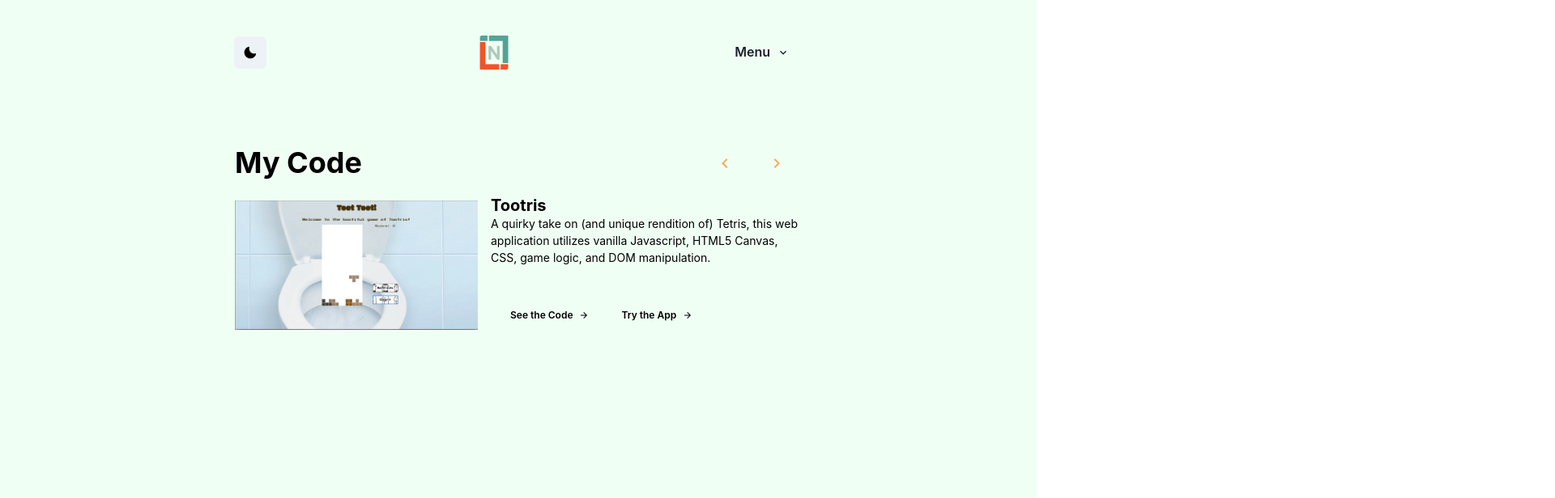
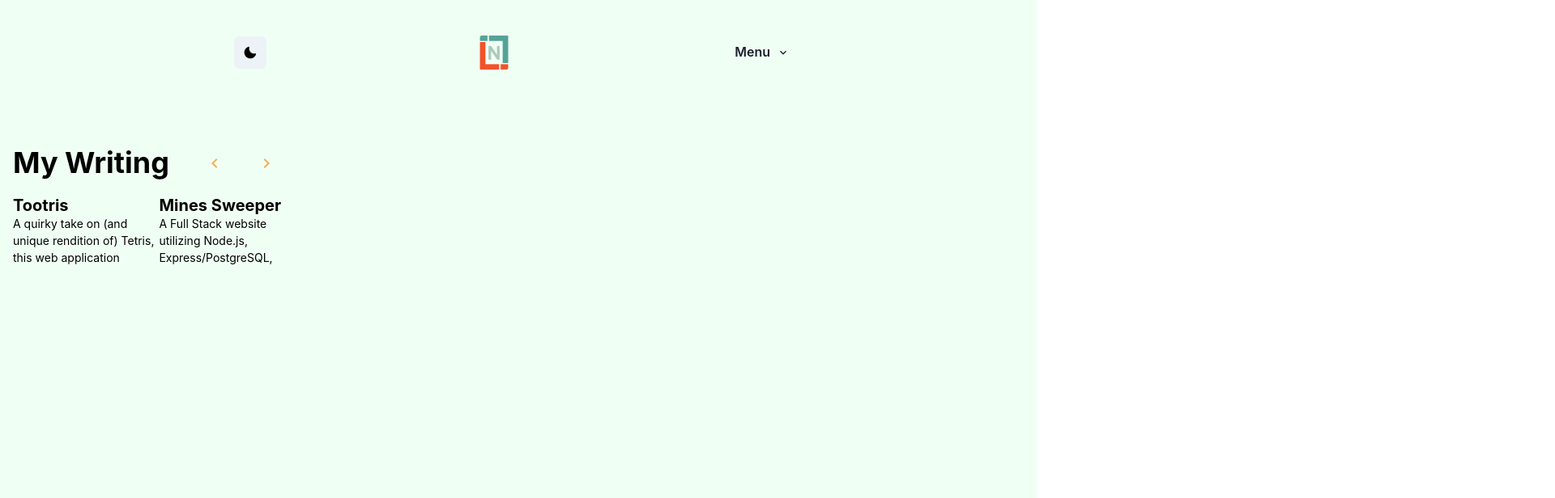
Before and after one commit to xlnl/lam-portfolio, a Next.js app: page /research in a window 1280 px wide. Shown: the top 616 px of the page at 81% size, 1920 px wide, since content can reach past the window. Built offline with nearby package versions, Linux system fonts and the light colour scheme.

Commit message:
working through styling

```diff
--- a/pages/projects.js
+++ b/pages/projects.js
@@ -93,8 +93,11 @@ export default function Projects() {
             totalSlides={4}
             infinite="true"
           >
-            <HStack spacing={400}>
+              <HStack spacing={400} maxWidth="800px">
+                  <Box>
                       <Heading>My Code</Heading>
+                  </Box>
+                  <Box>
                       <HStack p={5}>
                           <Button size="md" variant="ghost" color="orange.300">
                               <ButtonBack><ChevronLeftIcon w={6} h={6}/></ButtonBack>
@@ -103,6 +106,7 @@ export default function Projects() {
                               <ButtonNext><ChevronRightIcon w={6} h={6}/></ButtonNext>
                           </Button>
                       </HStack>
+                  </Box>
               </HStack>
             <Slider>
               <Slide index={0}>
--- a/pages/research.js
+++ b/pages/research.js
@@ -35,66 +35,60 @@ import {
         dark: 'red.800',
     }
 
-    const project1 = {
-      imageUrl: "../Tootris-app.png",
-      imageAlt: "Screenshot of Tootris Project",
-      gh: "https://github.com/xlnl/project-one-tetris",
-      dep: "https://xlnl.github.io/project-one-tetris/",
+    const paper1 = {
+        link: "https://xlnl.github.io/project-one-tetris/",
         title: "Tootris",
         description: "A quirky take on (and unique rendition of) Tetris, this web application utilizes vanilla Javascript, HTML5 Canvas, CSS, game logic, and DOM manipulation."
     }
 
-    const project2 = {
-      imageUrl: "../Mines-app.png",
-      imageAlt: "Screenshot of Mines Sweeper Project",
-      gh: "https://github.com/xlnl/project-two-minessweeper",
-      dep: "https://minessweeper.herokuapp.com/",
+    const paper2 = {
+        link: "https://minessweeper.herokuapp.com/",
         title: "Mines Sweeper",
         description: "A Full Stack website utilizing Node.js, Express/PostgreSQL, Sequelize, and Bootstrap with a RESTful API built by me for users in former conflict zones to submit tips on potential bomb threats."
     }
 
-    const project3 = {
-      imageUrl: "../Cal-app.png",
-      imageAlt: "Screenshot of Caleidoscope Project",
-      gh: "https://github.com/xlnl/p4-caleidoscope-frontend",
-      dep: "https://caleidoscope.herokuapp.com/",
+    const paper3 = {
+        link: "https://github.com/xlnl/p4-caleidoscope-frontend",
         title: "Caleidoscope",
         description: "A Full Stack React personal management application built with Flask, Python, and Chakra-UI for users to take notes and plan their day based on their current weather and horoscope sign."
     }
 
-    const project4 = {
-      imageUrl: "../portfolio-app.png",
-      imageAlt: "Screenshot of Portfolio Project",
-      gh: "https://github.com/xlnl/lam-portfolio",
-      dep: "https://lam-anhle.vercel.app/",
+    const paper4 = {
+        link: "https://github.com/xlnl/p4-caleidoscope-frontend",
         title: "Lam's Portfolio",
         description: "A Next.js professional portfolio bootstrapped with React, utilizing Chakra-UI to showcase me, myself, and I!"
     }
-   // make this into a gallery function later
+
+    const paper5 = {
+        link: "https://github.com/xlnl/p4-caleidoscope-frontend",
+        title: "Lam's Portfolio",
+        description: "A Next.js professional portfolio bootstrapped with React, utilizing Chakra-UI to showcase me, myself, and I!"
+    }
+
     return (
         <>
         <Stack
             as="main"
             alignItems="flex-start"
-          m="0 auto 2rem auto"
-          maxWidth="800px"
         >
             <Flex
             flexDirection="column"
             justifyContent="flex-start"
             alignItems="flex-start"
-            maxWidth="700px"
             >
+                <Box>
                     <CarouselProvider
-              visibleSlides={1}
-              naturalSlideWidth={300}
+                        visibleSlides={2}
+                        naturalSlideWidth={800}
                         naturalSlideHeight={400}
-              isIntrinsicHeight={true}
-              totalSlides={4}
+                        totalSlides={5}
                         infinite="true"
                     >
-              <HStack spacing={400}>
-                  <Heading>My Code</Heading>
+                        <HStack>
+                            <Box>
+                                <Heading>My Writing</Heading>
+                            </Box>
+                            <Box>
                                 <HStack p={5}>
                                     <Button size="md" variant="ghost" color="orange.300">
                                         <ButtonBack><ChevronLeftIcon w={6} h={6}/></ButtonBack>
@@ -103,143 +97,118 @@ import {
                                         <ButtonNext><ChevronRightIcon w={6} h={6}/></ButtonNext>
                                     </Button>
                                 </HStack>
+                            </Box>
                         </HStack>
                         <Slider>
                         <Slide index={0}>
                             <Flex>
-                    <Box w="700px" h="200px">
-                      <HStack spacing={4}>
-                        <Image w="300px" src={project1.imageUrl} alt={project1.imageAlt} />
+                                <Box w="300px" h="300px">
                                     <Box>
                                         <Heading as="h4" size="md">
-                            {project1.title}
+                                        {paper1.title}
                                         </Heading>
                                         <Spacer />
                                         <Box h="100px">
-                            <Text fontSize="sm">{project1.description}</Text>
+                                        <Text fontSize="sm">{paper1.description}</Text>
                                         </Box>
                                         <Spacer />
-                          <HStack p={2}>
                                         <Box>
-                              <Link href={project1.gh} passHref>
+                                            <Link href={paper1.link} passHref>
                                             <Button size="sm" fontSize="12px" variant="ghost" p={[1, 2, 4]}  _hover={{ backgroundColor: navHoverBg[colorMode] }} rightIcon={<ArrowForwardIcon />}>See the Code</Button>
                                             </Link>
                                         </Box>
-
-                            <Box>
-                              <Link href={project1.dep} passHref>
-                                <Button size="sm" fontSize="12px" variant="ghost" p={[1, 2, 4]}  _hover={{ backgroundColor: navHoverBg[colorMode] }} rightIcon={<ArrowForwardIcon />}>Try the App</Button>
-                              </Link>
                                     </Box>
-                          </HStack>
-
-                        </Box>
-                      </HStack>
                                 </Box>
                             </Flex>
                         </Slide>
                         <Slide index={1}>
                             <Flex>
-                    <Box w="700px" h="200px">
-                      <HStack spacing={4}>
-                        <Image w="300px" src={project2.imageUrl} alt={project2.imageAlt} />
+                                <Box w="300px" h="300px">
                                     <Box>
                                         <Heading as="h4" size="md">
-                            {project2.title}
+                                        {paper2.title}
                                         </Heading>
                                         <Spacer />
                                         <Box h="100px">
-                            <Text fontSize="sm">{project2.description}</Text>
+                                        <Text fontSize="sm">{paper2.description}</Text>
                                         </Box>
                                         <Spacer />
-                          <HStack p={2}>
                                         <Box>
-                              <Link href={project2.gh} passHref>
+                                            <Link href={paper2.link} passHref>
                                             <Button size="sm" fontSize="12px" variant="ghost" p={[1, 2, 4]}  _hover={{ backgroundColor: navHoverBg[colorMode] }} rightIcon={<ArrowForwardIcon />}>See the Code</Button>
                                             </Link>
                                         </Box>
-
-                            <Box>
-                              <Link href={project2.dep} passHref>
-                                <Button size="sm" fontSize="12px" variant="ghost" p={[1, 2, 4]}  _hover={{ backgroundColor: navHoverBg[colorMode] }} rightIcon={<ArrowForwardIcon />}>Try the App</Button>
-                              </Link>
                                     </Box>
-                          </HStack>
-
-                        </Box>
-                      </HStack>
                                 </Box>
                             </Flex>
                         </Slide>
                         <Slide index={2}>
                             <Flex>
-                    <Box w="700px" h="200px">
-                      <HStack spacing={4}>
-                        <Image w="300px" src={project3.imageUrl} alt={project3.imageAlt} />
+                                <Box w="300px" h="300px">
                                     <Box>
                                         <Heading as="h4" size="md">
-                            {project3.title}
+                                        {paper3.title}
                                         </Heading>
                                         <Spacer />
                                         <Box h="100px">
-                            <Text fontSize="sm">{project3.description}</Text>
+                                        <Text fontSize="sm">{paper3.description}</Text>
                                         </Box>
                                         <Spacer />
-                          <HStack p={2}>
                                         <Box>
-                              <Link href={project3.gh} passHref>
+                                            <Link href={paper3.link} passHref>
                                             <Button size="sm" fontSize="12px" variant="ghost" p={[1, 2, 4]}  _hover={{ backgroundColor: navHoverBg[colorMode] }} rightIcon={<ArrowForwardIcon />}>See the Code</Button>
                                             </Link>
                                         </Box>
-
-                            <Box>
-                              <Link href={project3.dep} passHref>
-                                <Button size="sm" fontSize="12px" variant="ghost" p={[1, 2, 4]}  _hover={{ backgroundColor: navHoverBg[colorMode] }} rightIcon={<ArrowForwardIcon />}>Try the App</Button>
-                              </Link>
                                     </Box>
-                          </HStack>
-
-                        </Box>
-                      </HStack>
                                 </Box>
                             </Flex>
                         </Slide>
                         <Slide index={3}>
                             <Flex>
-                    <Box w="700px" h="200px">
-                      <HStack spacing={4}>
-                        <Image w="300px" src={project4.imageUrl} alt={project4.imageAlt} />
+                                <Box w="300px" h="300px">
                                     <Box>
                                         <Heading as="h4" size="md">
-                            {project4.title}
+                                        {paper4.title}
                                         </Heading>
                                         <Spacer />
                                         <Box h="100px">
-                            <Text fontSize="sm">{project4.description}</Text>
+                                        <Text fontSize="sm">{paper4.description}</Text>
                                         </Box>
                                         <Spacer />
-                          <HStack p={2}>
                                         <Box>
-                              <Link href={project4.gh} passHref>
+                                            <Link href={paper4.link} passHref>
                                             <Button size="sm" fontSize="12px" variant="ghost" p={[1, 2, 4]}  _hover={{ backgroundColor: navHoverBg[colorMode] }} rightIcon={<ArrowForwardIcon />}>See the Code</Button>
                                             </Link>
                                         </Box>
-
+                                    </Box>
+                                </Box>
+                            </Flex>
+                        </Slide>
+                        <Slide index={4}>
+                            <Flex>
+                                <Box w="300px" h="300px">
                                     <Box>
-                              <Link href={project4.dep} passHref>
-                                <Button size="sm" fontSize="12px" variant="ghost" p={[1, 2, 4]}  _hover={{ backgroundColor: navHoverBg[colorMode] }} rightIcon={<ArrowForwardIcon />}>Try the App</Button>
+                                        <Heading as="h4" size="md">
+                                        {paper5.title}
+                                        </Heading>
+                                        <Spacer />
+                                        <Box h="100px">
+                                        <Text fontSize="sm">{paper5.description}</Text>
+                                        </Box>
+                                        <Spacer />
+                                        <Box>
+                                            <Link href={paper5.link} passHref>
+                                            <Button size="sm" fontSize="12px" variant="ghost" p={[1, 2, 4]}  _hover={{ backgroundColor: navHoverBg[colorMode] }} rightIcon={<ArrowForwardIcon />}>See the Code</Button>
                                             </Link>
                                         </Box>
-                          </HStack>
-
                                     </Box>
-                      </HStack>
                                 </Box>
                             </Flex>
                         </Slide>
                         </Slider>
                         <Spacer />
                     </CarouselProvider>
+                </Box>
             </Flex>
         </Stack>
         </>
```
Lines whose indentation alone changed are shown as unchanged.
